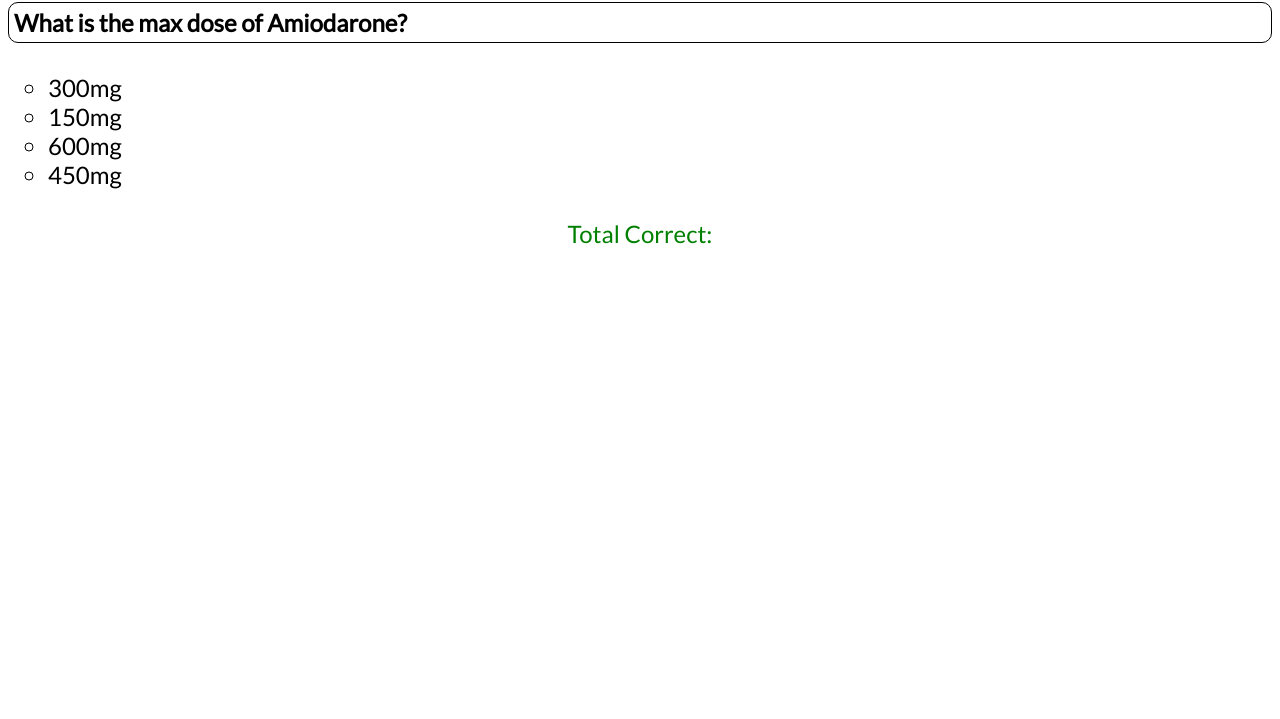
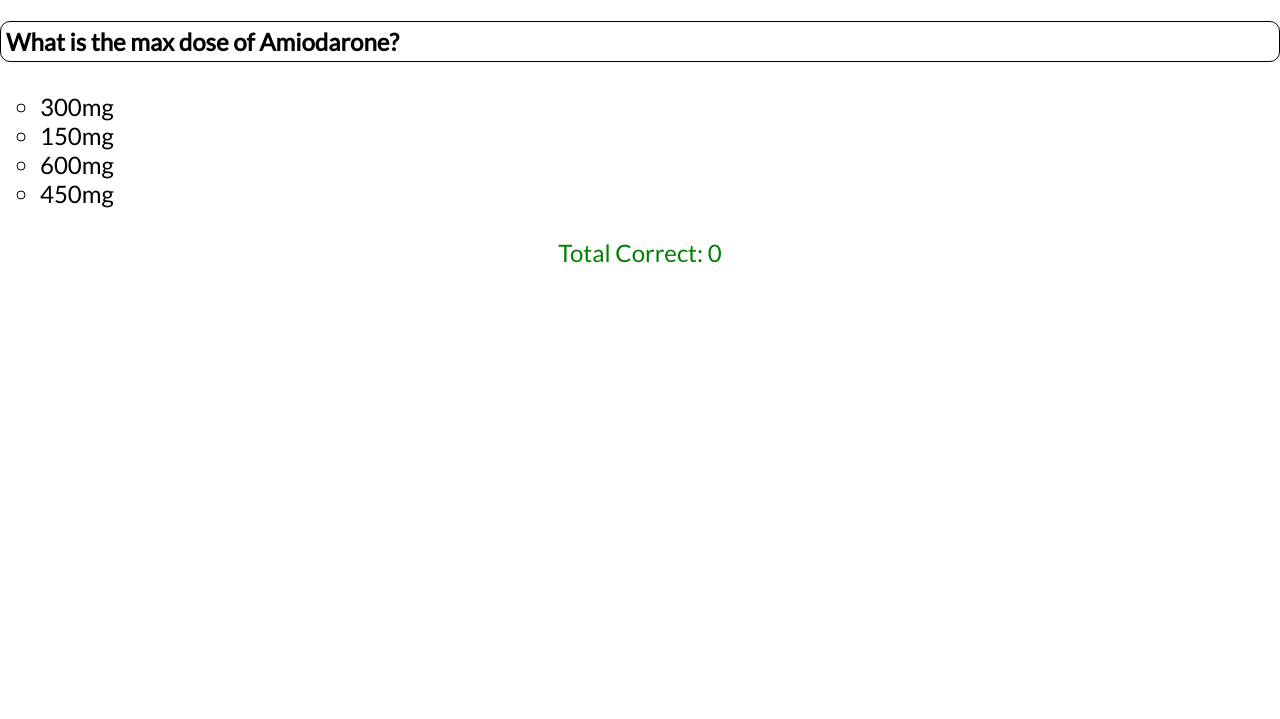
Before and after one commit to jeffreytoconnell/ACLS_Quiz, a plain HTML site: page index.html in a window 1280 px wide. Shown: the part 81-800 px from the top of the page. Drawn offline with nearby package versions, Linux system fonts and the light colour scheme.

Commit message:
cleaned_up

```diff
--- a/app.js
+++ b/app.js
@@ -34,6 +34,7 @@ function startQuiz() {
 		total_points = 0,
 		number_of_questions = questions.length,
 		current_question;
+		updateScore();
 
 	function updateScore() {
 		$(".total_points").text(total_points);
@@ -85,7 +86,6 @@ function startQuiz() {
 		}
 		// NO QUESTIONS LEFT
 		else {
-			updateScore();
 			var confirmation = confirm('You got ' + total_points + ' correct. Want to try again?');
 			if (confirmation) {
 				counter = 0;
--- a/index.html
+++ b/index.html
@@ -2,6 +2,7 @@
 
 <head>
 	<link href="https://fonts.googleapis.com/css?family=Lato" rel="stylesheet">
+	<link rel="stylesheet" href="normalize.css">
 	<link rel="stylesheet" href="styles.css">
 </head>
 
--- a/styles.css
+++ b/styles.css
@@ -1,5 +1,5 @@
 body {
-	background-color:white;
+	background-color: white;
 }
 
 h1 {
@@ -16,26 +16,12 @@ div {
 }
 
 h2 {
-	/*font-family: helvetica;
-	clear: both;
-	padding: 10px;
-	color: firebrick;
-	border: 3px solid firebrick;
-	margin: auto;
-	background: white;
-	border-radius: 15px;
-	margin-top: 20px;
-	text-align: center;
-	vertical-align: middle;
-	font-weight: bold;
-	font-size: 30px;
-	width: 60%;*/
 	border: 1px solid #000;
 	font-family: 'Lato', sans-serif;
 	display: block;
 	margin: 10px 0;
 	padding: 5px;
-	cursor:pointer;
+
 	border-radius: 10px;
 }
 
@@ -45,9 +31,8 @@ ul {
 	color: black;
 	list-style: circle;
 	margin: 30px 0px;
+}
 
-}
 ul:hover {
 	cursor: pointer;
-
 }
```
Lines whose indentation alone changed are shown as unchanged.
